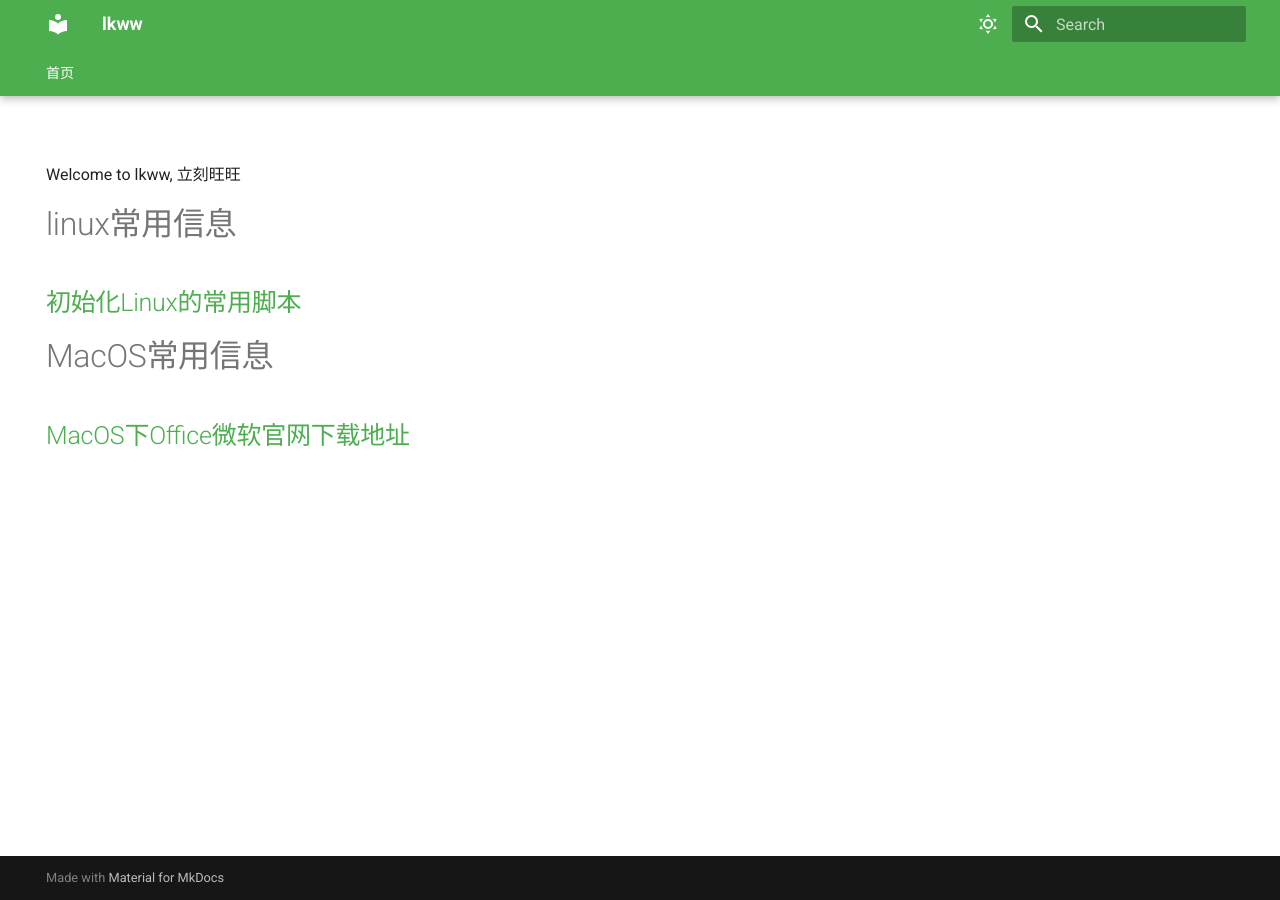
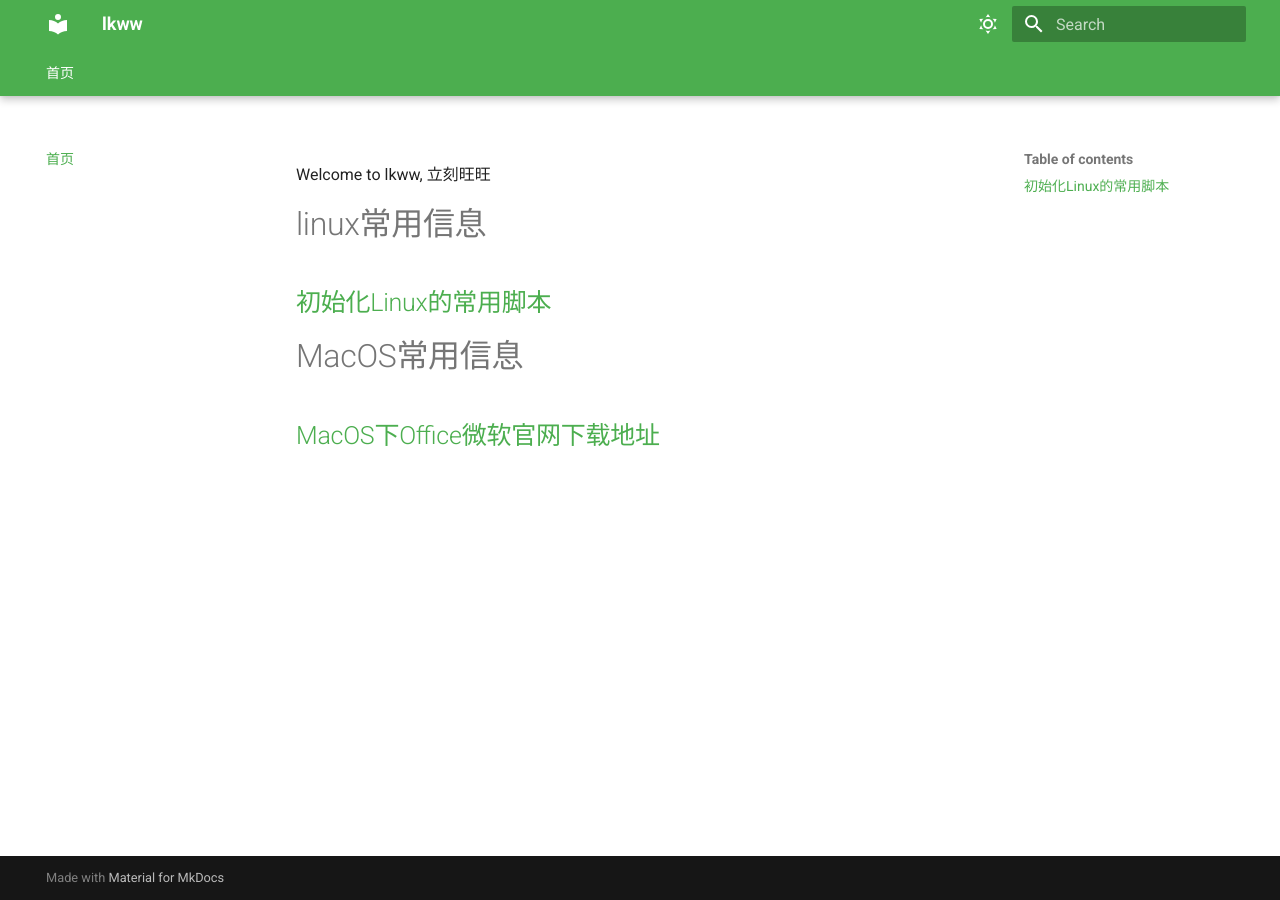
Before and after one commit to vesaaa/lkww, an MkDocs documentation site: the page built from docs/index.md, in a window 1280 px wide. Built offline with MkDocs 1.6.1 and Material for MkDocs 9.7.7, drawn with Linux system fonts in a browser that asks for light colours.

Commit message:
适配mkdocs测试3

```diff
--- a/docs/index.md
+++ b/docs/index.md
@@ -1,7 +1,7 @@
 ---
 hide:
-  - navigation
-  - toc
+  #- navigation
+  #- toc
 ---
 
 
```
